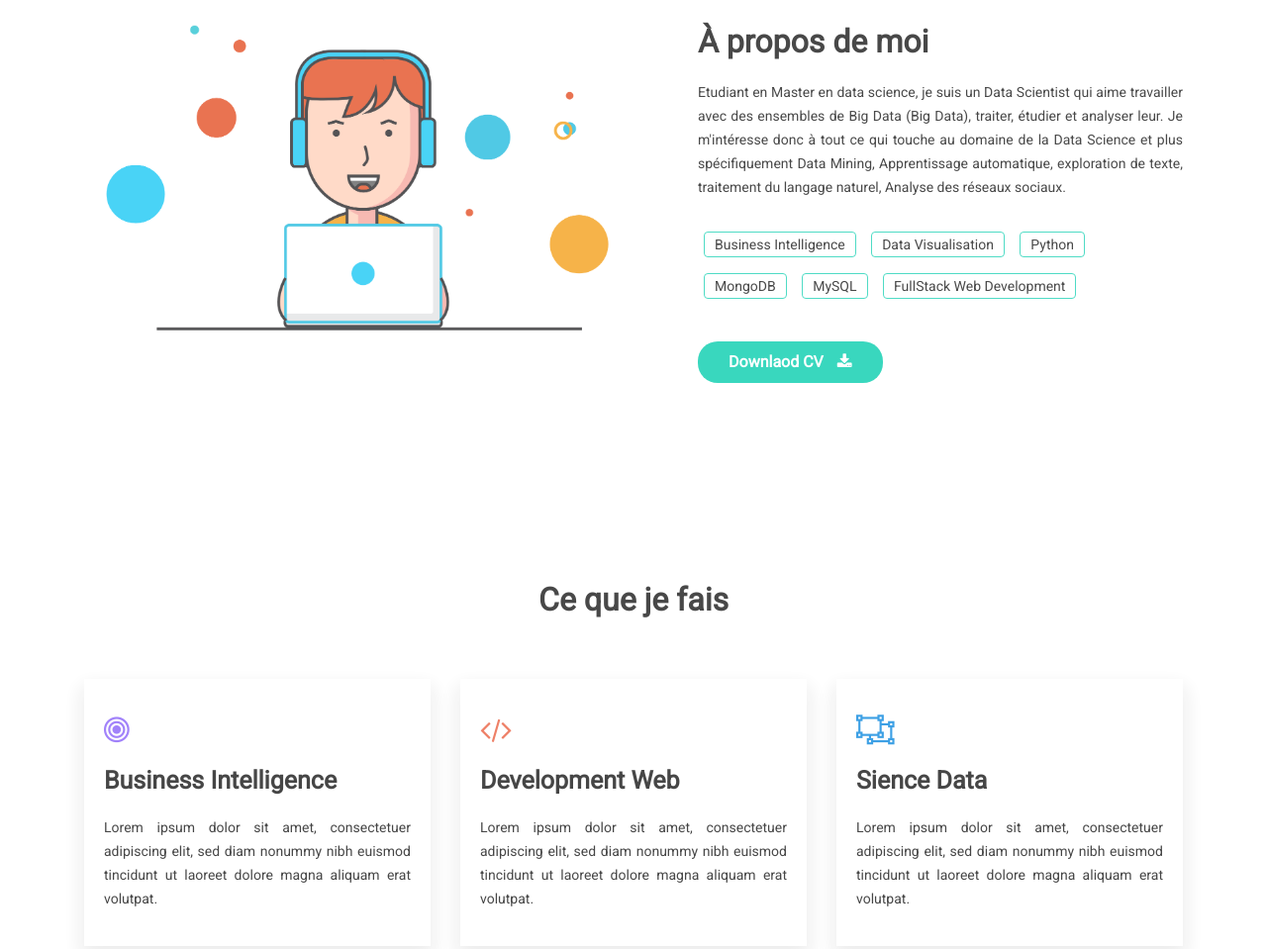
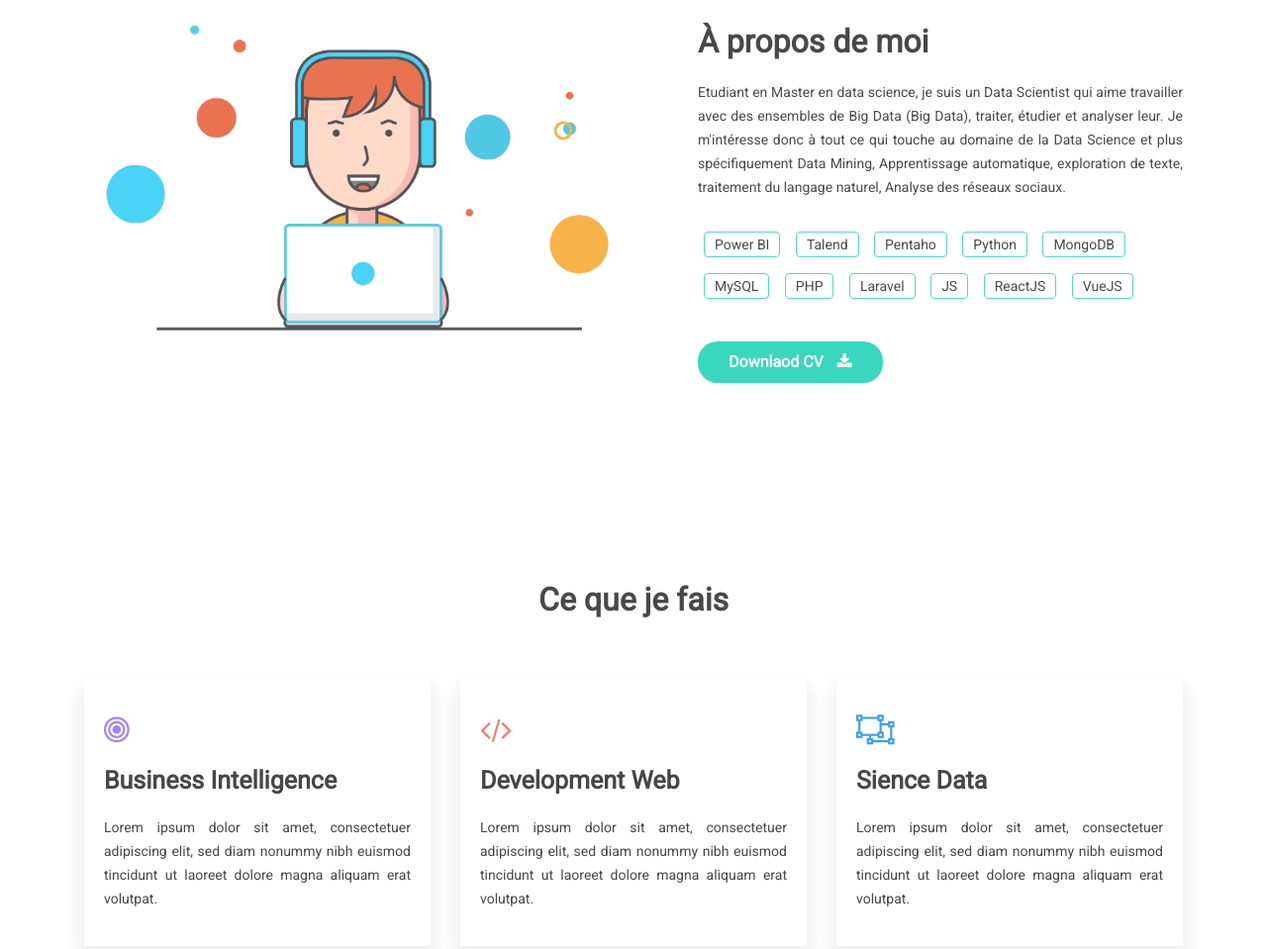
Before and after one commit to essanhaji/essanhaji.github.io, a plain HTML site: page index.html in a window 1280 px wide. Shown: the part 998-1957 px from the top of the page at 99% size. Drawn offline with Linux system fonts and the light colour scheme.

Commit message:
ok let's do it

```diff
--- a/index.html
+++ b/index.html
@@ -152,12 +152,18 @@
                             </p>
                             <div class="mh-about-tag wow fadeInUp" data-wow-duration="0.8s" data-wow-delay="0.3s">
                                 <ul>
-                                    <li><span>Business Intelligence</span></li>
-                                    <li><span>Data Visualisation</span></li>
+                                    <li><span>Power BI</span></li>
+                                    <li><span>Talend</span></li>
+                                    <li><span>Pentaho</span></li>
                                     <li><span>Python</span></li>
                                     <li><span>MongoDB</span></li>
                                     <li><span>MySQL</span></li>
-                                    <li><span>FullStack Web Development</span></li>
+                                    <li><span>PHP</span></li>
+                                    <li><span>Laravel</span></li>
+                                    <li><span>JS</span></li>
+                                    <li><span>ReactJS</span></li>
+                                    <li><span>VueJS</span></li>
+
                                 </ul>
                             </div>
                             <a href="https://www.dropbox.com/s/tuv27r6zypgya1m/CV_ESSANHAJI_ELHOUCINE%20MS.pdf?dl=0" class="btn btn-fill wow fadeInUp" data-wow-duration="0.8s" data-wow-delay="0.4s">Downlaod CV <i class="fa fa-download"></i></a>
@@ -461,7 +467,7 @@
                                 <p class="text-justify">
                                     Ce projet consiste à nettoyer et analyser la base de données des handicaps d'Inde pour les deux années 2011 et 2001 pour fair un tableau de bord qui explique l'évolution par a pour à plusieurs axes (temps, age, location, ...).
                                 </p>
-                                <a href="https://github.com/essanhaji/Warehouse-Reporting-Disability-India">Voir la suit</a>
+                                <a href="https://github.com/essanhaji/Warehouse-Reporting-Disability-India">Voir en Github</a>
                             </div>
                         </div>
                     </div>
@@ -478,7 +484,7 @@
                                 <p class="text-justify">
                                     Ce projet consiste à realise une plateforme web de recrutement qui permet aux recruteurs de publier leurs annonces, et aussi permet aux candidats de créer leur Cv et postuler aux offres annoncer par les recruteurs.
                                 </p>
-                                <a href="https://github.com/essanhaji/e-recrutement/blob/master/readme.md">Voir la suit</a>
+                                <a href="https://github.com/essanhaji/e-recrutement/blob/master/readme.md">Voir en Github</a>
                             </div>
                         </div>
                     </div>
@@ -495,7 +501,7 @@
                                 <p>
                                     Ce projet consiste à réaliser une plateforme web d'e-learning qui permet aux formateurs du publier et gérer leurs formations et aussi permet aux étudiants de suivre des formations et des tutoriaux en ligne.
                                 </p>
-                                <a href="https://github.com/essanhaji/e-learning">Voir la suit</a>
+                                <a href="https://github.com/essanhaji/e-learning">Voir en Github</a>
                             </div>
                         </div>
                     </div>
```
